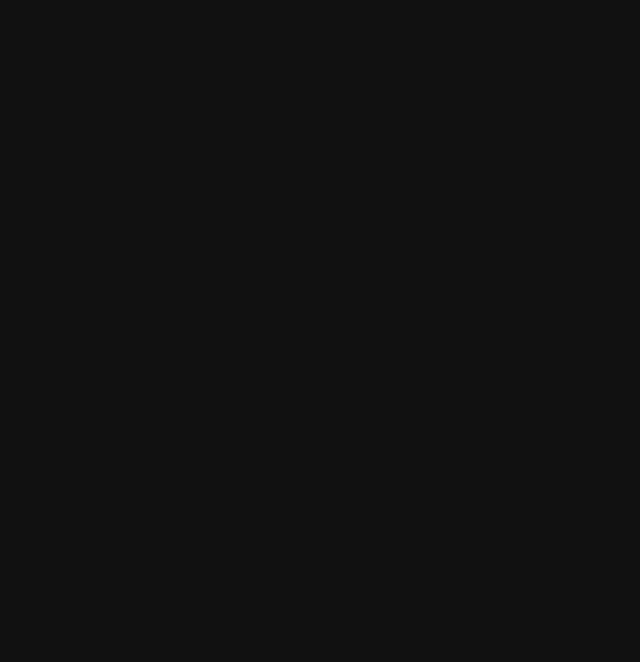
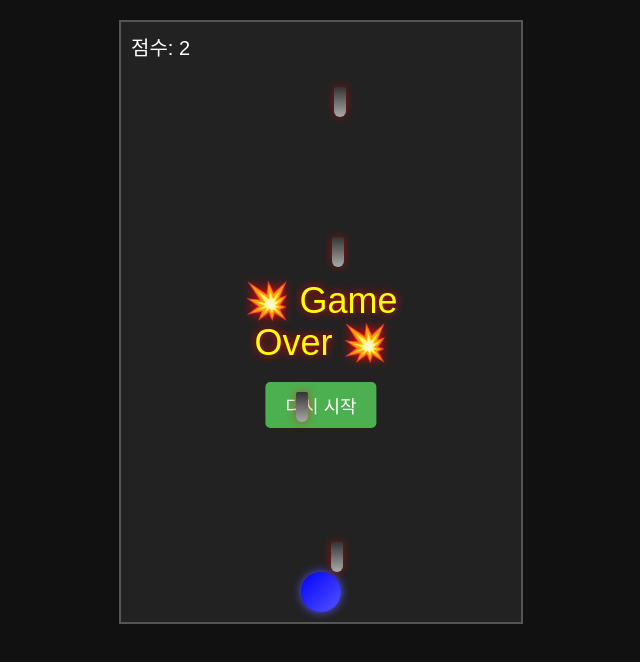
Before and after one commit to billions2030/test1, a plain HTML site: page index.html in a window 1280 px wide. Shown: the whole page, without its empty margins (319-959 px from the left). Drawn offline with Linux system fonts and the light colour scheme.

Commit message:
Update index.html

```diff
--- a/index.html
+++ b/index.html
@@ -46,3 +46,178 @@
       transform: translate(-50%, -50%);
       font-size: 36px;
       display: none;
+      color: yellow;
+      text-shadow: 0 0 10px red;
+    }
+    #score {
+      position: absolute;
+      top: 10px;
+      left: 10px;
+      font-size: 20px;
+      color: white;
+    }
+    #restartBtn {
+      position: absolute;
+      top: 60%;
+      left: 50%;
+      transform: translateX(-50%);
+      padding: 10px 20px;
+      font-size: 18px;
+      background: #4CAF50;
+      color: white;
+      border: none;
+      border-radius: 5px;
+      cursor: pointer;
+      display: none;
+    }
+    #restartBtn:hover {
+      background: #45a049;
+    }
+  </style>
+</head>
+<body>
+  <div id="game">
+    <div id="score">점수: 0</div>
+    <div id="player"></div>
+    <div id="gameOver">💥 Game Over 💥</div>
+    <button id="restartBtn">다시 시작</button>
+  </div>
+
+  <script>
+    const game = document.getElementById("game");
+    const player = document.getElementById("player");
+    const gameOverText = document.getElementById("gameOver");
+    const scoreElement = document.getElementById("score");
+    const restartBtn = document.getElementById("restartBtn");
+
+    let playerX = 180;
+    let playerY = 550;
+    const speed = 5;
+    let bullets = [];
+    let isGameOver = false;
+    let score = 0;
+    let bulletSpeed = 5;
+    let bulletInterval = 500;
+    let gameSpeed = 1;
+    let keys = {};
+
+    // 키 입력 감지
+    document.addEventListener("keydown", (e) => {
+      keys[e.key] = true;
+    });
+    document.addEventListener("keyup", (e) => {
+      keys[e.key] = false;
+    });
+
+    function movePlayer() {
+      if (keys["ArrowLeft"] && playerX > 0) {
+        playerX -= speed;
+      }
+      if (keys["ArrowRight"] && playerX < 360) {
+        playerX += speed;
+      }
+      if (keys["ArrowUp"] && playerY > 0) {
+        playerY -= speed;
+      }
+      if (keys["ArrowDown"] && playerY < 560) {
+        playerY += speed;
+      }
+
+      player.style.left = playerX + "px";
+      player.style.top = playerY + "px";
+    }
+
+    function createBullet() {
+      const bullet = document.createElement("div");
+      bullet.classList.add("bullet");
+      bullet.style.left = Math.floor(Math.random() * 388) + "px";
+      bullet.style.top = "0px";
+      game.appendChild(bullet);
+      bullets.push(bullet);
+    }
+
+    function checkCollision(bullet) {
+      const bRect = bullet.getBoundingClientRect();
+      const pRect = player.getBoundingClientRect();
+
+      return !(
+        bRect.bottom < pRect.top ||
+        bRect.top > pRect.bottom ||
+        bRect.right < pRect.left ||
+        bRect.left > pRect.right
+      );
+    }
+
+    function resetGame() {
+      bullets.forEach(bullet => game.removeChild(bullet));
+      bullets = [];
+      playerX = 180;
+      playerY = 550;
+      player.style.left = playerX + "px";
+      player.style.top = playerY + "px";
+      isGameOver = false;
+      score = 0;
+      bulletSpeed = 5;
+      bulletInterval = 500;
+      gameSpeed = 1;
+      scoreElement.textContent = "점수: 0";
+      gameOverText.style.display = "none";
+      restartBtn.style.display = "none";
+    }
+
+    function gameLoop() {
+      if (isGameOver) return;
+
+      movePlayer();
+
+      for (let i = bullets.length - 1; i >= 0; i--) {
+        const bullet = bullets[i];
+        let top = parseInt(bullet.style.top);
+        bullet.style.top = top + bulletSpeed + "px";
+
+        if (checkCollision(bullet)) {
+          gameOverText.style.display = "block";
+          restartBtn.style.display = "block";
+          isGameOver = true;
+          return;
+        }
+
+        if (top > 600) {
+          game.removeChild(bullet);
+          bullets.splice(i, 1);
+          score++;
+          scoreElement.textContent = "점수: " + score;
+
+          if (score % 10 === 0) {
+            bulletSpeed += 0.5;
+            bulletInterval = Math.max(200, bulletInterval - 50);
+            gameSpeed += 0.1;
+
+            clearInterval(bulletIntervalId);
+            bulletIntervalId = setInterval(() => {
+              if (!isGameOver) createBullet();
+            }, bulletInterval);
+          }
+        }
+      }
+
+      requestAnimationFrame(gameLoop);
+    }
+
+    let bulletIntervalId = setInterval(() => {
+      if (!isGameOver) createBullet();
+    }, bulletInterval);
+
+    restartBtn.addEventListener("click", () => {
+      resetGame();
+      clearInterval(bulletIntervalId);
+      bulletIntervalId = setInterval(() => {
+        if (!isGameOver) createBullet();
+      }, bulletInterval);
+      gameLoop();
+    });
+
+    gameLoop();
+  </script>
+</body>
+</html>
```
